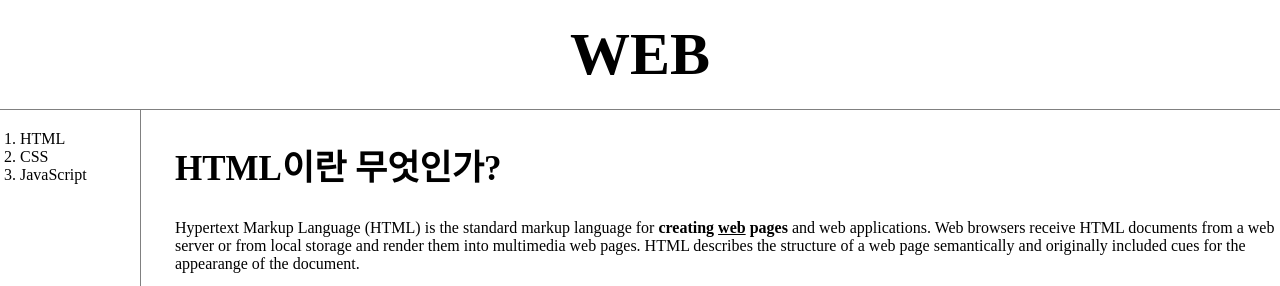
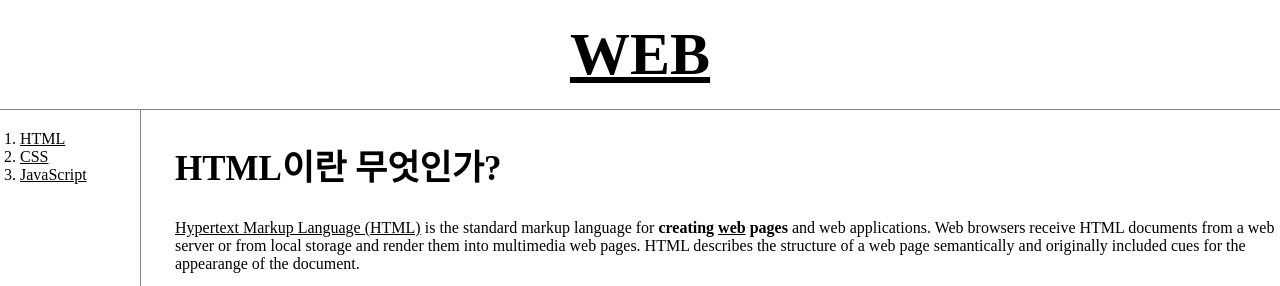
Before and after one commit to NamkKungGeon/my-first-web-site, a plain HTML site: page 1.html in a window 1280 px wide. Shown: the top 286 px of the page. Drawn offline with Linux system fonts and the light colour scheme.

Commit message:
Add files via upload

```diff
--- a/1.html
+++ b/1.html
@@ -9,7 +9,7 @@
             }
             a {
                 color : black;
-                text-decoration : none;
+                /*text-decoration : none;*/
             }
             h1 {
                 font-size : 60px;
```
Also changed, not shown: 2.html (+1 -1 lines), 3.html (+1 -1 lines), index.html (+1 -1 lines).
